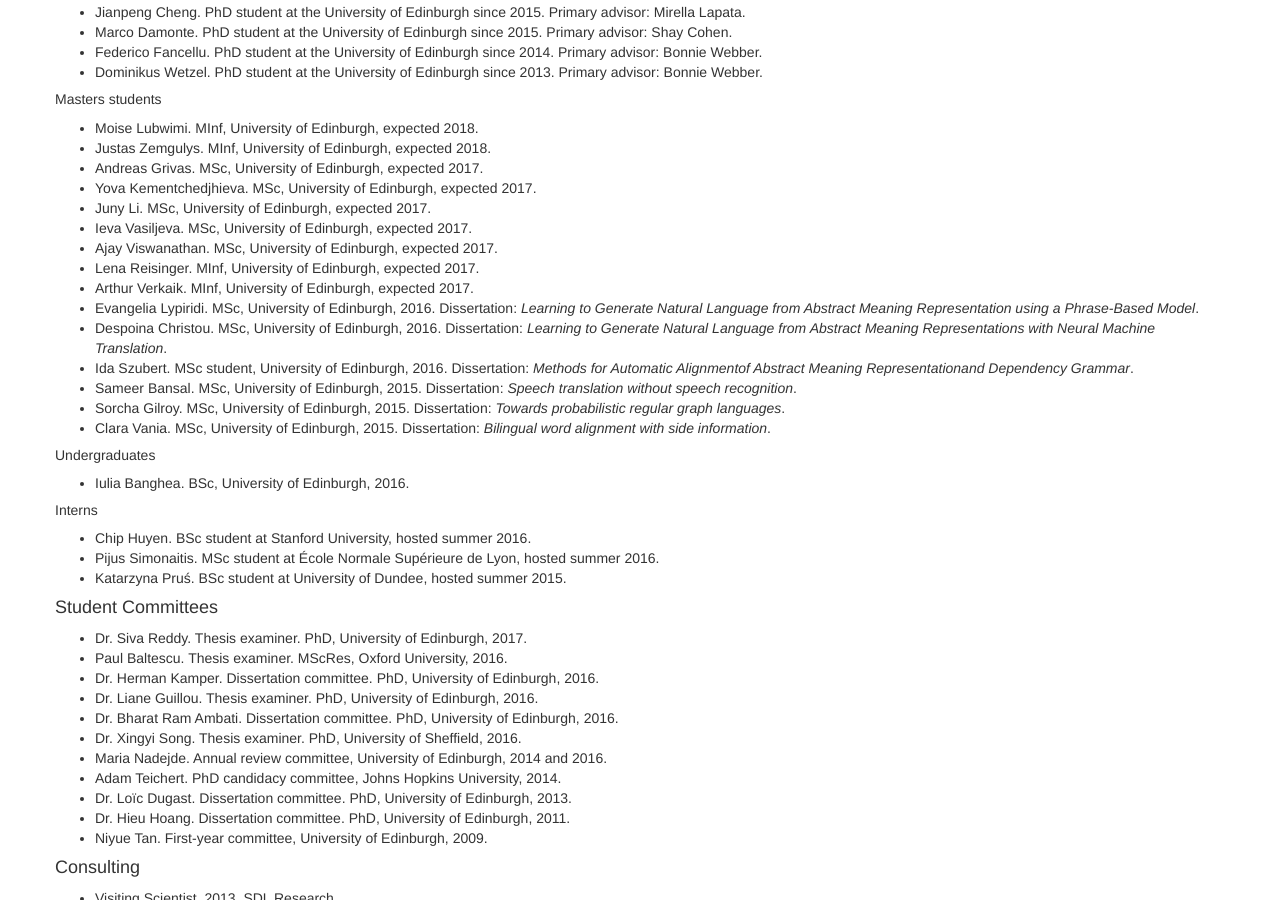
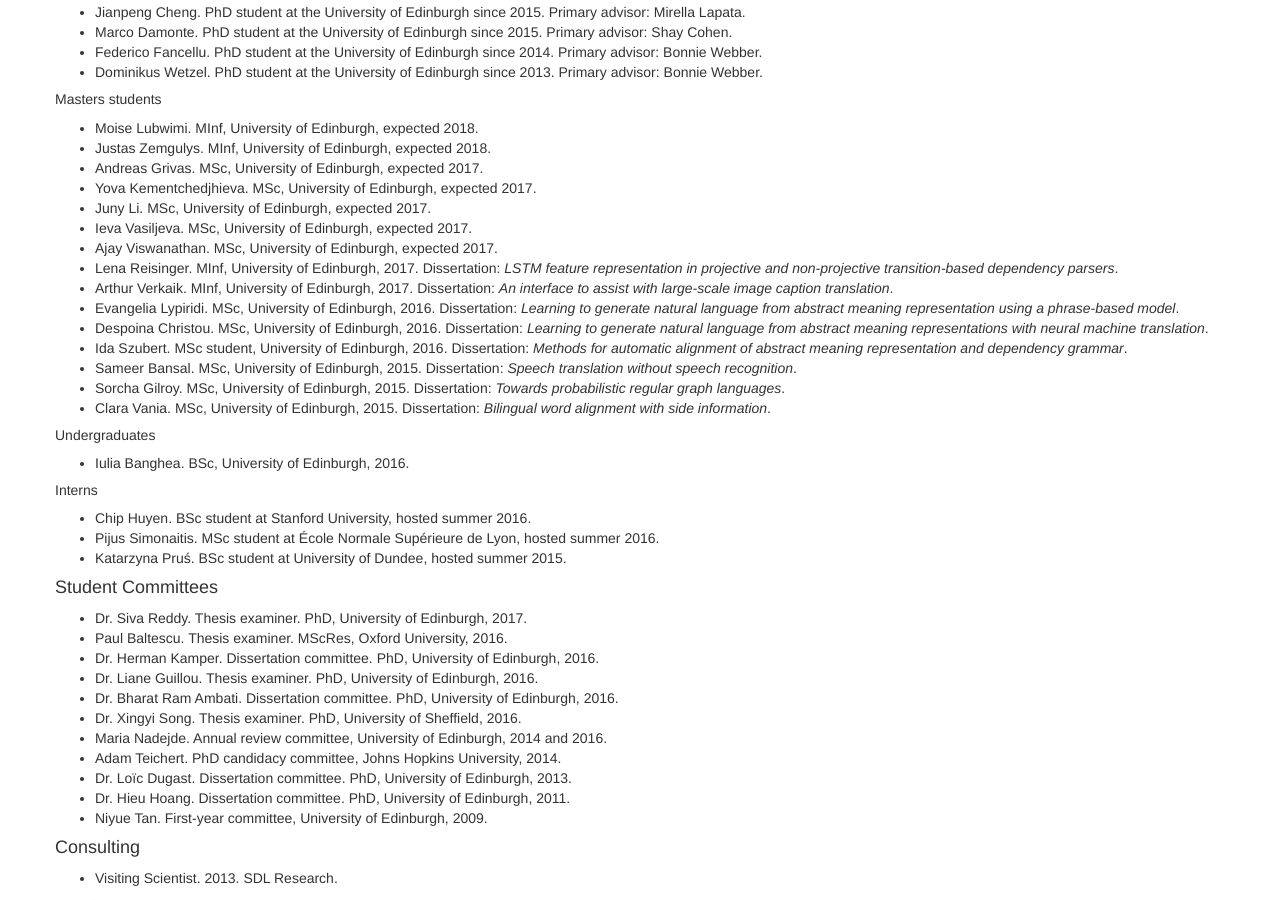
Before and after one commit to alopez/alopez.github.com, a Jekyll site: the page built from cv.html, in a window 1280 px wide and 900 px high, scrolled down 3150 px. Built offline with Jekyll 4.4.1, drawn with Linux system fonts in a browser that asks for light colours.

Commit message:
dissertation titles

```diff
--- a/cv.html
+++ b/cv.html
@@ -332,19 +332,19 @@ after-pubs:
             detail: MSc, University of Edinburgh, expected 2017
           -
             title: Lena Reisinger
-            detail: MInf, University of Edinburgh, expected 2017
+            detail: "MInf, University of Edinburgh, 2017. Dissertation: <i>LSTM feature representation in projective and non-projective transition-based dependency parsers</i>"
           -
             title: Arthur Verkaik
-            detail: MInf, University of Edinburgh, expected 2017
+            detail: "MInf, University of Edinburgh, 2017. Dissertation: <i>An interface to assist with large-scale image caption translation</i>"
           -
             title: Evangelia Lypiridi
-            detail: "MSc, University of Edinburgh, 2016. Dissertation: <i>Learning to Generate Natural Language from Abstract Meaning Representation using a Phrase-Based Model</i>"
+            detail: "MSc, University of Edinburgh, 2016. Dissertation: <i>Learning to generate natural language from abstract meaning representation using a phrase-based model</i>"
           -
             title: Despoina Christou
-            detail: "MSc, University of Edinburgh, 2016. Dissertation: <i>Learning to Generate Natural Language from Abstract Meaning Representations with Neural Machine Translation</i>"
+            detail: "MSc, University of Edinburgh, 2016. Dissertation: <i>Learning to generate natural language from abstract meaning representations with neural machine translation</i>"
           -
             title: Ida Szubert
-            detail: "MSc student, University of Edinburgh, 2016. Dissertation: <i>Methods for Automatic Alignmentof Abstract Meaning Representationand Dependency Grammar</i>"
+            detail: "MSc student, University of Edinburgh, 2016. Dissertation: <i>Methods for automatic alignment of abstract meaning representation and dependency grammar</i>"
           -
             title: Sameer Bansal
             detail: MSc, University of Edinburgh, 2015. Dissertation&#58; <i>Speech translation without speech recognition</i>
```
